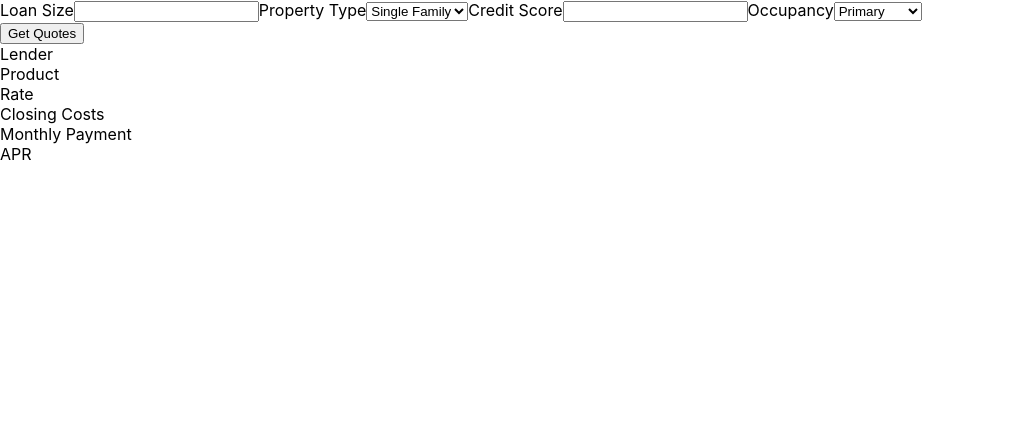
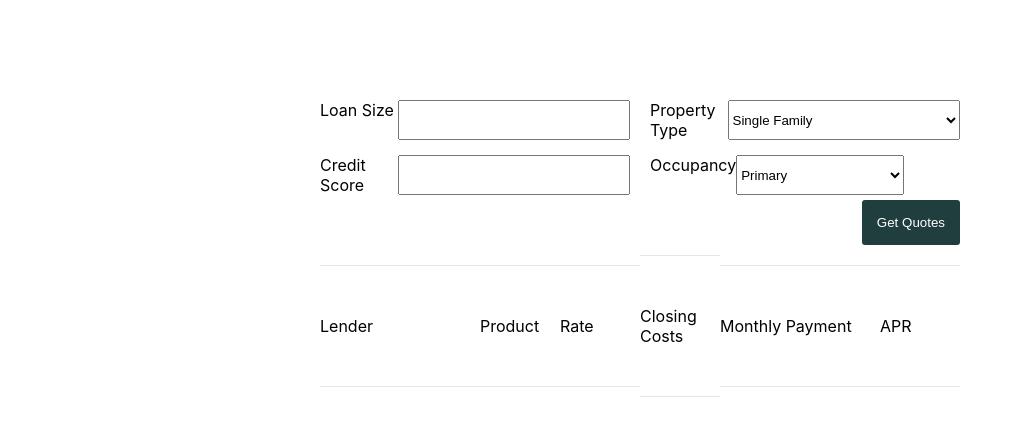
Before and after one commit to brianwashington/rate-quote, a Next.js app: page / in a window 1280 px wide. Shown: the top 436 px of the page, without its empty margins (0-1023 px from the left). Built offline with nearby package versions, Linux system fonts and the light colour scheme.

Commit message:
added styled-components and some styling

```diff
--- a/components/LoanInfo.js
+++ b/components/LoanInfo.js
@@ -4,6 +4,8 @@ import {
   updateOccupancy,
   updatePropertyType,
 } from '../state/actions'
+
+import { Container, Label } from './LoanInfo.style'
 
 export default function LoanInfo({ dispatch }) {
   function handleChange(event) {
@@ -30,12 +32,12 @@ export default function LoanInfo({ dispatch }) {
   }
 
   return (
-    <div>
-      <label htmlFor='loan-size'>
+    <Container>
+      <Label htmlFor='loan-size'>
         <span>Loan Size</span>
         <input onChange={handleChange} type='search' name='loan-size' />
-      </label>
-      <label htmlFor='property-type'>
+      </Label>
+      <Label htmlFor='property-type'>
         <span>Property Type</span>
         <select onChange={handleChange} name='property-type'>
           <option value='SingleFamily'>Single Family</option>
@@ -43,19 +45,19 @@ export default function LoanInfo({ dispatch }) {
           <option value='Townhouse'>Townhouse</option>
           <option value='MultiFamily'>Multi Family</option>
         </select>
-      </label>
-      <label htmlFor='credit-score'>
+      </Label>
+      <Label htmlFor='credit-score'>
         <span>Credit Score</span>
         <input onChange={handleChange} type='search' name='credit-score' />
-      </label>
-      <label htmlFor='occupancy'>
+      </Label>
+      <Label htmlFor='occupancy'>
         <span>Occupancy</span>
         <select onChange={handleChange} name='occupancy'>
           <option value='Primary'>Primary</option>
           <option value='Secondary'>Secondary</option>
           <option value='Investment'>Investment</option>
         </select>
-      </label>
-    </div>
+      </Label>
+    </Container>
   )
 }
--- /dev/null
+++ b/components/LoanInfo.style.js
@@ -0,0 +1,13 @@
+import styled from 'styled-components'
+
+export const Container = styled.div`
+  display: grid;
+  grid-template-columns: 1fr 1fr;
+  column-gap: 20px;
+  row-gap: 15px;
+`
+
+export const Label = styled.label`
+  display: grid;
+  grid-template-columns: 0.25fr 0.75fr;
+`
--- a/package.json
+++ b/package.json
@@ -16,7 +16,8 @@
     "react-dom": "16.13.1",
     "react-redux": "^7.2.1",
     "redux": "^4.0.5",
-    "redux-thunk": "^2.3.0"
+    "redux-thunk": "^2.3.0",
+    "styled-components": "^5.1.1"
   },
   "devDependencies": {
     "babel-jest": "^26.3.0",
@@ -26,5 +27,8 @@
     "prettier": "2.1.1",
     "redux-devtools-extension": "^2.13.8",
     "redux-mock-store": "^1.5.4"
+  },
+  "resolutions": {
+    "styled-components": "^5"
   }
 }
--- a/pages/index.js
+++ b/pages/index.js
@@ -2,6 +2,13 @@ import LoanInfo from '../components/LoanInfo'
 
 import { connect } from 'react-redux'
 import { fetchData } from '../state/actions'
+import {
+  Container,
+  ButtonContainer,
+  SubmitButton,
+  ResultsTable,
+  ResultsTableRow,
+} from './index.style'
 
 function Home({ dispatch, rateQuotes }) {
   function submitHandler(e) {
@@ -24,14 +31,17 @@ function Home({ dispatch, rateQuotes }) {
   ]
 
   return (
-    <div>
+    <Container>
       <LoanInfo dispatch={dispatch} />
       <form onSubmit={submitHandler}>
-        <button type='submit'>Get Quotes</button>
+        <ButtonContainer>
+          <SubmitButton type='submit'>Get Quotes</SubmitButton>
+        </ButtonContainer>
       </form>
 
-      {tableHeaders.map((title) => (
-        <div>{title}</div>
+      <ResultsTable>
+        {tableHeaders.map((title, index) => (
+          <ResultsTableRow key={index}>{title}</ResultsTableRow>
         ))}
 
         {rateQuotes.map(
@@ -47,18 +57,25 @@ function Home({ dispatch, rateQuotes }) {
             index
           ) => {
             return (
-            <div key={index}>
-              <div>{lenderName}</div>
-              <div>{loanType}</div>
-              <div>{`${interestRate.toFixed(3)}%`}</div>
-              <div>{currencyFormatter.format(closingCosts)}</div>
-              <div>{currencyFormatter.format(monthlyPayment)}</div>
-              <div>{`${apr.toFixed(3)}%`}</div>
-            </div>
+              <React.Fragment key={index}>
+                <ResultsTableRow>{lenderName}</ResultsTableRow>
+                <ResultsTableRow>{loanType}</ResultsTableRow>
+                <ResultsTableRow>{`${interestRate.toFixed(
+                  3
+                )}%`}</ResultsTableRow>
+                <ResultsTableRow>
+                  {currencyFormatter.format(closingCosts)}
+                </ResultsTableRow>
+                <ResultsTableRow>
+                  {currencyFormatter.format(monthlyPayment)}
+                </ResultsTableRow>
+                <ResultsTableRow>{`${apr.toFixed(3)}%`}</ResultsTableRow>
+              </React.Fragment>
             )
           }
         )}
-    </div>
+      </ResultsTable>
+    </Container>
   )
 }
 
--- /dev/null
+++ b/pages/index.style.js
@@ -0,0 +1,34 @@
+import styled from 'styled-components'
+
+export const Container = styled.div`
+  width: 50%;
+  margin: 100px auto;
+`
+
+export const ButtonContainer = styled.div`
+  display: flex;
+  justify-content: flex-end;
+`
+
+export const SubmitButton = styled.button`
+  color: white;
+  background-color: rgb(32, 62, 61);
+  border: none;
+  padding: 15px;
+  border-radius: 3px;
+  margin-top: 5px;
+`
+
+export const ResultsTable = styled.div`
+  display: grid;
+  grid-template-columns: 2fr repeat(3, 1fr) 2fr 1fr;
+  margin-top: 10px;
+  align-items: center;
+`
+
+export const ResultsTableRow = styled.div`
+  border: 1px solid rgba(128, 128, 128, 0.2);
+  padding: 50px 0;
+  border-left: none;
+  border-right: none;
+`
```
Also changed, not shown: 1 other file (tests, documents, lock files or other folders). Lines whose indentation alone changed are shown as unchanged.
